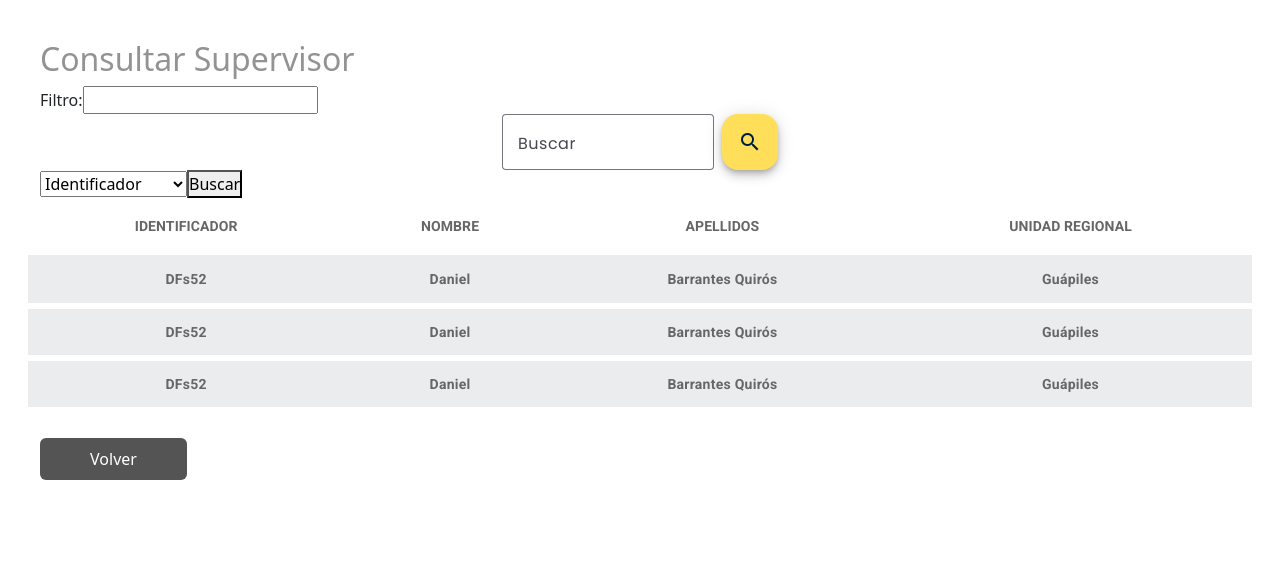
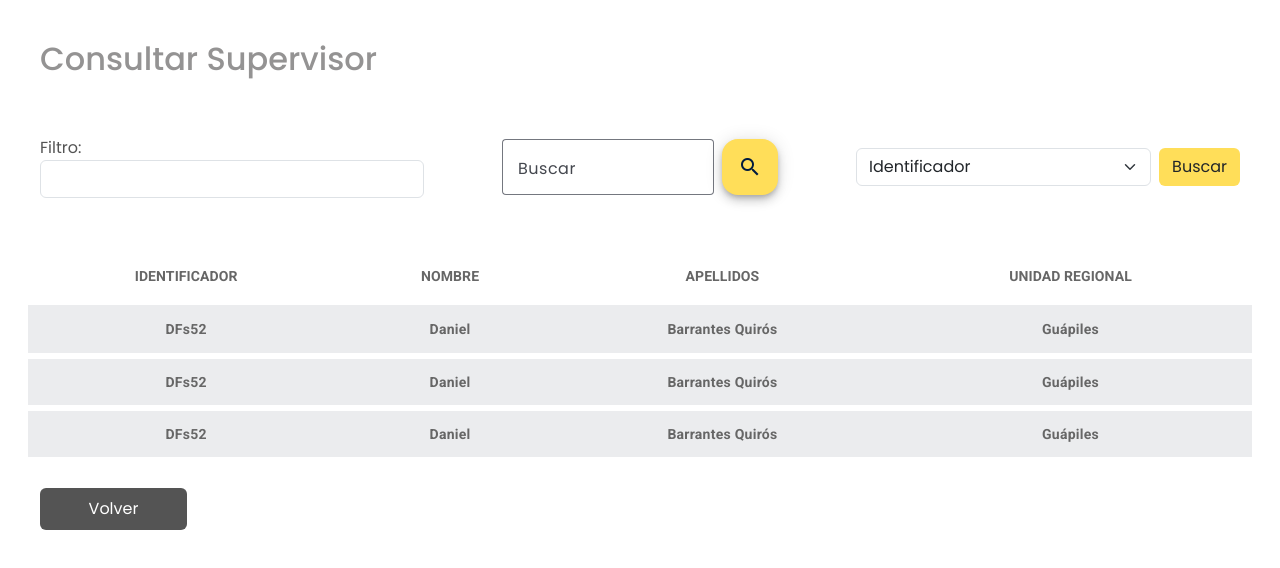
Before and after one commit to D240021/Reporteria-ICE, an Angular app in the folder frontend/reporteria-ice/: page /consultar-supervisor in a window 1280 px wide. Shown: the top 568 px of the page. Built offline with nearby package versions, Linux system fonts and the light colour scheme.

Commit message:
Vistas consultar-lineas_supervisor_unidad y agregar-subestacion

```diff
--- a/frontend/reporteria-ice/src/app/Vista/paginas/agregarSubestacion/agregar-subestacion/agregar-subestacion.component.css
+++ b/frontend/reporteria-ice/src/app/Vista/paginas/agregarSubestacion/agregar-subestacion/agregar-subestacion.component.css
@@ -0,0 +1,113 @@
+* {
+  font-family: var(--fuente-poppins)
+}
+
+contenedor-principal {
+  display: flex;
+  flex-flow: row nowrap;
+  justify-content: center;
+  align-content: center;
+  align-items: center;
+  height: 100vh
+}
+
+.contenedor-form {
+  font-family: Arial, sans-serif;
+  background-color: #f4f4f4;
+}
+
+
+form {
+  background-color: #fff;
+  border-radius: 10px;
+  box-shadow: 0 4px 8px rgba(0, 0, 0, 0.1);
+  padding: 20px;
+  max-width: 900px;
+  margin: 0 auto;
+}
+
+  form section {
+    margin: 50px 0
+  }
+
+  form .contenedor-botones {
+    margin: 50px 0
+  }
+
+
+h2 {
+  color: var(--color-principal);
+}
+
+form input {
+  width: 100%;
+  background: var(--color-sextario-fondo);
+  border: 1px solid #ddd;
+  border-radius: 5px;
+  padding: 10px;
+  color: #666;
+  font-size: 1rem;
+}
+
+input::placeholder {
+  color: #999;
+}
+
+form select {
+  width: 100%;
+  background: var(--color-sextario-fondo);
+  border: 1px solid #ddd;
+  border-radius: 5px;
+  padding: 10px;
+  color: #666;
+  font-size: 1rem;
+}
+
+
+label {
+  text-align: center;
+  color: var(--color-secundario);
+}
+
+
+.contenedor-botones {
+  text-align: center;
+  display: flex;
+  flex-flow: row wrap;
+  align-items: center;
+  justify-content: center
+}
+
+button {
+  cursor: pointer;
+  border-radius: 10px;
+  margin: 20px 20px;
+}
+
+.btn-volver {
+  background-color: #545454;
+  color: white;
+  width: 75%;
+}
+
+.btn-limpiar, .btn-agregar {
+  background-color: var(--color-terciario-fondo);
+  color: black;
+  font-weight: bolder;
+  width: 25%;
+}
+
+@media (max-width: 767.98px) {
+
+  .contenedor-botones {
+    flex-direction: column-reverse
+  }
+
+  contenedor-botones button {
+    width: auto;
+  }
+
+  .btn-limpiar, .btn-agregar, .btn-volver {
+    width: 50%;
+  }
+}
--- a/frontend/reporteria-ice/src/app/Vista/paginas/agregarSubestacion/agregar-subestacion/agregar-subestacion.component.html
+++ b/frontend/reporteria-ice/src/app/Vista/paginas/agregarSubestacion/agregar-subestacion/agregar-subestacion.component.html
@@ -1,37 +1,65 @@
-<h1>Agregar Subestación</h1>
+<div>
 
+  <div class="contenedor-principal">
 
-<div>
+    <div></div>
+
+    <div class="contenedor-form">
+
       <form>
-        <section>
-            <label>IDENTIFICADOR</label>
+        <h2>Agregar Subestación</h2>
+        <section class="row mb-3 align-items-center">
+          <label class="col-md-4">IDENTIFICADOR</label>
+          <div class="col-md-8">
+
             <input type="text" placeholder="Inserte un identificador único">
+
+          </div>
         </section>
 
-        <section>
-            <label>NOMBRE</label>
+        <section class="row mb-3 align-items-center">
+          <label class="col-md-4">NOMBRE</label>
+          <div class="col-md-8">
+
             <input type="text" placeholder="Inserte un nombre de ubicación">
+
+          </div>
         </section>
 
-        <section>
-            <label>LÍNEAS DE TRANSMISIÓN ASIGNADAS</label>
+        <section class="row mb-3 align-items-center">
+          <label class="col-md-4" >LÍNEAS DE TRANSMISIÓN ASIGNADAS</label>
+          <div class="col-md-8">
+
               <select>
                 <option value="">Orosí</option>
                 <option value="">Desamparados</option>
               </select>
+
+          </div>
+
         </section>
 
-        <div class="contenedor-botones">
+        <div class="contenedor-botones row mb-3 align-items-center">
 
-            <button mat-stroked-button type="button" routerLink="/menu-administrador">VOLVER</button>
+          <div class="col-md-3 col-12">
+            <button class="btn btn-volver" mat-stroked-button type="button" routerLink="/menu-administrador">VOLVER</button>
+          </div>
 
-            <section>
-                <button mat-stroked-button type="button">LIMPIAR</button>
-                <button mat-stroked-button type="submit">GUARDAR</button>
-            </section>
+          <div class="col-md-9 col-12">
+            <button class="btn btn-limpiar" mat-stroked-button type="button">LIMPIAR</button>
+            <button class="btn btn-agregar" mat-stroked-button type="submit">GUARDAR</button>
+          </div>
         </div>
 
       </form>
 
 
     </div>
+
+
+
+  </div>
+
+
+
+</div>
--- a/frontend/reporteria-ice/src/app/Vista/paginas/consultarLineaTransmision/consultar-linea-transmision/consultar-linea-transmision.component.css
+++ b/frontend/reporteria-ice/src/app/Vista/paginas/consultarLineaTransmision/consultar-linea-transmision/consultar-linea-transmision.component.css
@@ -0,0 +1,57 @@
+.cont-principal {
+  width: 100%;
+}
+
+.cont-consultar-linea {
+  width: 100%;
+  padding: 2.5rem;
+  font-family: var(--fuente-poppins);
+  color: var(--color-principal);
+}
+
+h2 {
+  color: #949393
+}
+
+.cont-buscador {
+  display: flex;
+  justify-content: space-between;
+}
+
+  .cont-buscador div{
+    margin: 50px 0;
+  }
+
+  .cont-buscador .btn-buscar {
+    background: var(--color-terciario-fondo)
+  }
+
+.cont-tabla table {
+  width: 100%;
+  overflow-block: hidden
+}
+
+.cont-tabla table th {
+  background: #FFFFFF;
+  color: #666666;
+  font-weight: bold;
+  text-align: center;
+}
+
+.cont-tabla table td {
+  background: #EBECEE;
+  color: #666666;
+  font-weight: bold;
+  text-align: center;
+  border-top: 2px solid white;
+  border-bottom: 6px solid white;
+}
+
+
+.btn-volver {
+  width: 25%;
+  padding: 0.5rem;
+  background-color: #545454;
+  color: white;
+  margin-top: 25px
+}
--- a/frontend/reporteria-ice/src/app/Vista/paginas/consultarLineaTransmision/consultar-linea-transmision/consultar-linea-transmision.component.html
+++ b/frontend/reporteria-ice/src/app/Vista/paginas/consultarLineaTransmision/consultar-linea-transmision/consultar-linea-transmision.component.html
@@ -10,24 +10,24 @@
 
       <h2>Consultar Línea de Transmisión</h2>
 
-        <!-- Buscador -->
-        <div class="cont-buscador">
+      <!-- Buscadores y Filtros Lineas -->
+      <section class="cont-buscador row align-items-center">
+        <div class="contenedor-filtro col-md-4">
 
-            <label for="filtro">Filtro:</label>
-            <input type="text" id="filtro">
-            <buscador [accionInput]="'Buscar'" [accionPlaceholder]="'valor a buscar'"></buscador>
+          <label for="filtro" class="me-2">Filtro:</label>
+          <input type="text" id="filtro" class="form-control me-3">
 
-            <select>
+        </div>
+
+        <buscador class="col-md-4" [accionInput]="'Buscar'" [accionPlaceholder]="'valor a buscar'"></buscador>
+        <div class="d-flex col-md-4">
+          <select class="form-select me-2">
             <option value="identificador">Identificador</option>
             <option value="nombre">Nombre de Ubicación</option>
           </select>
-
-            <button>Buscar</button>
-
+          <button class="btn btn-buscar ">Buscar</button>
         </div>
-
-
-
+      </section>
       <!-- Tablas Lineas -->
 
       <div class="cont-tabla row">
--- a/frontend/reporteria-ice/src/app/Vista/paginas/consultarSupervisor/consultar-supervisor/consultar-supervisor.component.css
+++ b/frontend/reporteria-ice/src/app/Vista/paginas/consultarSupervisor/consultar-supervisor/consultar-supervisor.component.css
@@ -3,13 +3,28 @@
 }
 
 .cont-consultar-supervisor {
-    width: 100%;
-    padding:2.5rem
+  width: 100%;
+  padding: 2.5rem;
+  font-family: var(--fuente-poppins);
+  color: var(--color-principal);
 }
 
 h2 {
   color: #949393
 }
+
+.cont-buscador {
+  display: flex;
+  justify-content: space-between;
+}
+
+  .cont-buscador div {
+    margin: 50px 0;
+  }
+
+  .cont-buscador .btn-buscar {
+    background: var(--color-terciario-fondo)
+  }
 
 .cont-tabla table{
     width: 100%;
--- a/frontend/reporteria-ice/src/app/Vista/paginas/consultarSupervisor/consultar-supervisor/consultar-supervisor.component.html
+++ b/frontend/reporteria-ice/src/app/Vista/paginas/consultarSupervisor/consultar-supervisor/consultar-supervisor.component.html
@@ -10,23 +10,24 @@
 
     <h2>Consultar Supervisor</h2>
 
-    <!-- Buscador -->
-    <div class="cont-buscador">
+    <!-- Buscadores y Filtros Lineas -->
+    <section class="cont-buscador row align-items-center">
+      <div class="contenedor-filtro col-md-4">
 
-      <label for="filtro">Filtro:</label>
-      <input type="text" id="filtro">
-      <buscador [accionInput]="'Buscar'" [accionPlaceholder]="'valor a buscar'"></buscador>
+        <label for="filtro" class="me-2">Filtro:</label>
+        <input type="text" id="filtro" class="form-control me-3">
 
-      <select>
-        <option value="identificador">Identificador</option>
-        <option value="nombre">Nombre</option>
-        <option value="apellidos">Apellidos</option>
-        <option value="unidadRegional">Unidad Regional</option>
-      </select>
+      </div>
 
-      <button>Buscar</button>
-
-    </div>
+      <buscador class="col-md-4" [accionInput]="'Buscar'" [accionPlaceholder]="'valor a buscar'"></buscador>
+      <div class="d-flex col-md-4">
+        <select class="form-select me-2">
+          <option value="identificador">Identificador</option>
+          <option value="nombre">Nombre de Ubicación</option>
+        </select>
+        <button class="btn btn-buscar ">Buscar</button>
+      </div>
+    </section>
 
 
 
--- a/frontend/reporteria-ice/src/app/Vista/paginas/consultarUnidadRegional/consultar-unidad-regional/consultar-unidad-regional.component.css
+++ b/frontend/reporteria-ice/src/app/Vista/paginas/consultarUnidadRegional/consultar-unidad-regional/consultar-unidad-regional.component.css
@@ -0,0 +1,55 @@
+.cont-principal {
+  width: 100%;
+}
+
+.cont-consultar-unidad {
+  width: 100%;
+  padding: 2.5rem
+}
+
+h2 {
+  color: #949393
+}
+
+.cont-buscador {
+  display: flex;
+  justify-content: space-between;
+}
+
+  .cont-buscador div {
+    margin: 50px 0;
+  }
+
+  .cont-buscador .btn-buscar {
+    background: var(--color-terciario-fondo)
+  }
+
+.cont-tabla table {
+  width: 100%;
+  overflow-block: hidden
+}
+
+  .cont-tabla table th {
+    background: #FFFFFF;
+    color: #666666;
+    font-weight: bold;
+    text-align: center;
+  }
+
+  .cont-tabla table td {
+    background: #EBECEE;
+    color: #666666;
+    font-weight: bold;
+    text-align: center;
+    border-top: 2px solid white;
+    border-bottom: 6px solid white;
+  }
+
+
+.btn-volver {
+  width: 25%;
+  padding: 0.5rem;
+  background-color: #545454;
+  color: white;
+  margin-top: 25px
+}
--- a/frontend/reporteria-ice/src/app/Vista/paginas/consultarUnidadRegional/consultar-unidad-regional/consultar-unidad-regional.component.html
+++ b/frontend/reporteria-ice/src/app/Vista/paginas/consultarUnidadRegional/consultar-unidad-regional/consultar-unidad-regional.component.html
@@ -8,24 +8,26 @@
 
     <div class="cont-consultar-unidad">
 
-        <h2>Consultar Unidad</h2>
+      <h2>Consultar Unidad Regional</h2>
 
-        <!-- Buscador -->
-        <div class="cont-buscador">
+      <!-- Buscadores y Filtros Lineas -->
+      <section class="cont-buscador row align-items-center">
+        <div class="contenedor-filtro col-md-4">
 
-            <label for="filtro">Filtro:</label>
-            <input type="text" id="filtro">
-            <buscador [accionInput]="'Buscar'" [accionPlaceholder]="'valor a buscar'"></buscador>
+          <label for="filtro" class="me-2">Filtro:</label>
+          <input type="text" id="filtro" class="form-control me-3">
 
-            <select>
+        </div>
+
+        <buscador class="col-md-4" [accionInput]="'Buscar'" [accionPlaceholder]="'valor a buscar'"></buscador>
+        <div class="d-flex col-md-4">
+          <select class="form-select me-2">
             <option value="identificador">Identificador</option>
             <option value="nombre">Nombre de Ubicación</option>
-                <option value="subestacion">Subestación</option>
           </select>
-
-            <button>Buscar</button>
-
+          <button class="btn btn-buscar ">Buscar</button>
         </div>
+      </section>
 
 
 
```
Lines whose indentation alone changed are shown as unchanged.
